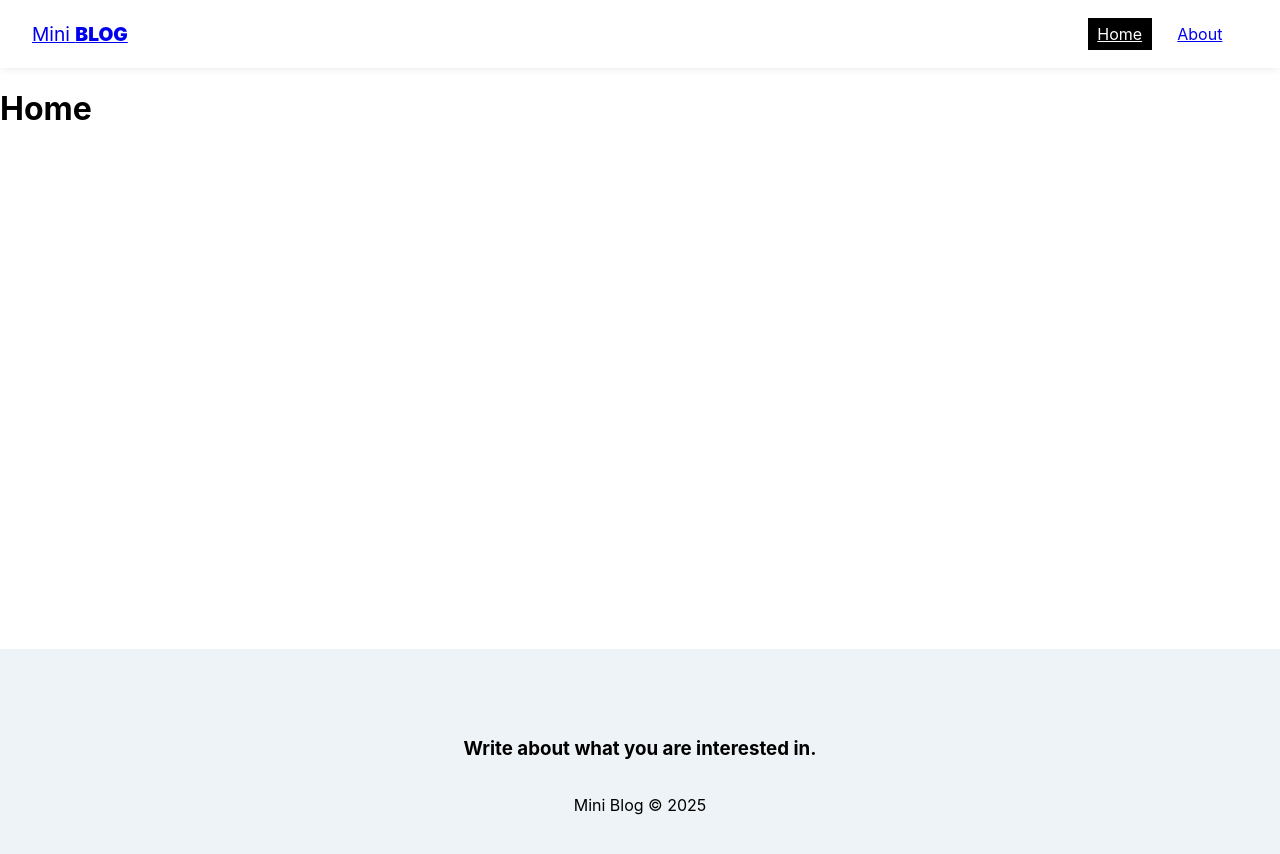
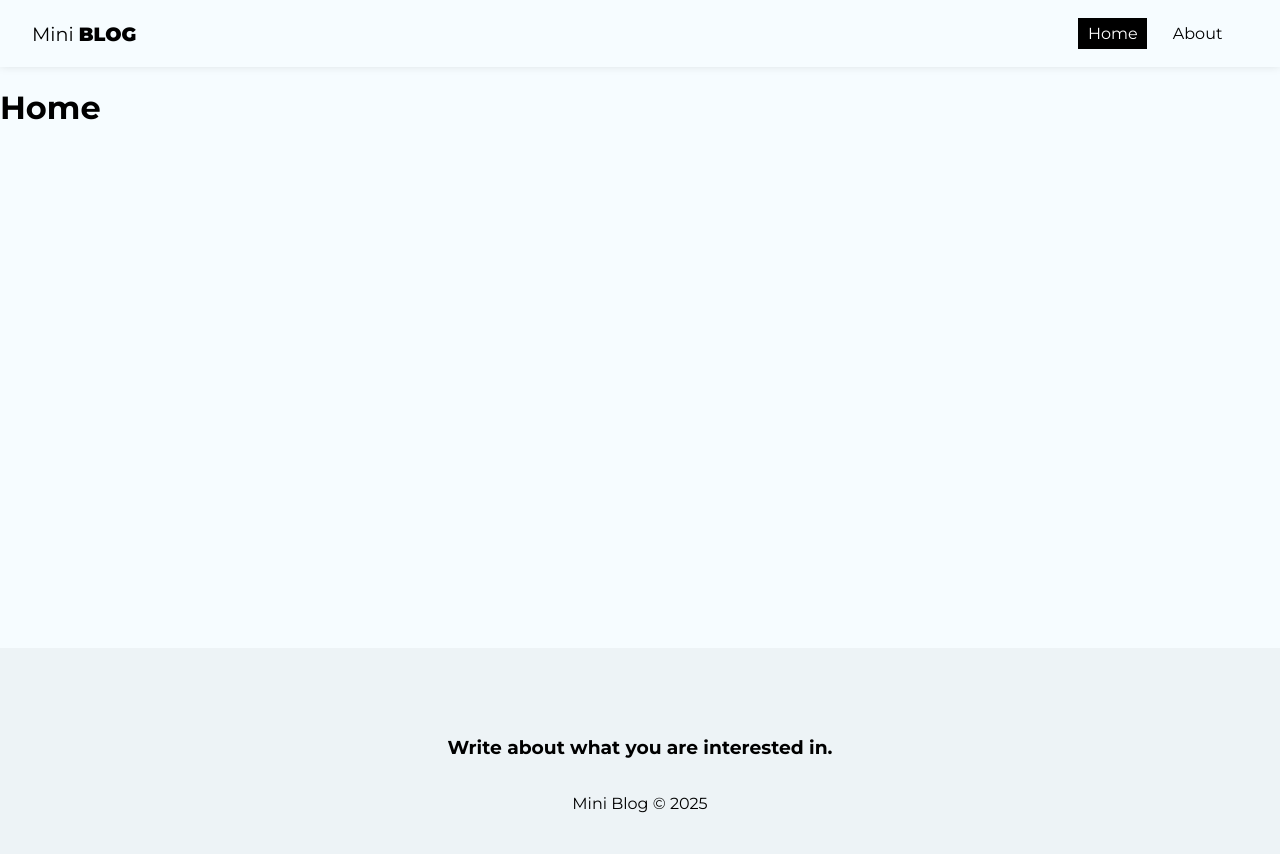
Before and after one commit to wandergale/MiniBlog-react, a React (Create React App) app: page / in a window 1280 px wide. Shown: the top 854 px of the page. Built offline with nearby package versions, Linux system fonts and the light colour scheme.

Commit message:
adding styles

```diff
--- a/public/index.html
+++ b/public/index.html
@@ -24,7 +24,7 @@
       work correctly both with client-side routing and a non-root public URL.
       Learn how to configure a non-root public URL by running `npm run build`.
     -->
-    <title>React App</title>
+    <title>Mini Blog React</title>
   </head>
   <body>
     <noscript>You need to enable JavaScript to run this app.</noscript>
@@ -41,3 +41,10 @@
     -->
   </body>
 </html>
+
+<link rel="preconnect" href="https://fonts.googleapis.com" />
+<link rel="preconnect" href="https://fonts.gstatic.com" crossorigin />
+<link
+  href="https://fonts.googleapis.com/css2?family=Montserrat:ital,wght@0,100..900;1,100..900&display=swap"
+  rel="stylesheet"
+/>
--- a/src/index.css
+++ b/src/index.css
@@ -1,13 +1,33 @@
 body {
+  background-color: #f6fcff;
+  padding: 0;
   margin: 0;
-  font-family: -apple-system, BlinkMacSystemFont, 'Segoe UI', 'Roboto', 'Oxygen',
-    'Ubuntu', 'Cantarell', 'Fira Sans', 'Droid Sans', 'Helvetica Neue',
-    sans-serif;
-  -webkit-font-smoothing: antialiased;
-  -moz-osx-font-smoothing: grayscale;
+  font-family: "Montserrat", sans-serif;
 }
 
-code {
-  font-family: source-code-pro, Menlo, Monaco, Consolas, 'Courier New',
-    monospace;
+input::placeholder,
+textarea::placeholder {
+  font-family: "Montserrat", sans-serif;
 }
+
+input:focus,
+textarea:focus {
+  outline: none;
+}
+
+a,
+nav button {
+  text-decoration: none;
+  background-color: transparent;
+  border: none;
+  color: #000;
+  transition: 0.4s;
+  font-size: 1em;
+  cursor: pointer;
+  font-family: "Montserrat", sans-serif;
+}
+
+a:hover,
+nav button {
+  color: #bbb;
+}
```
